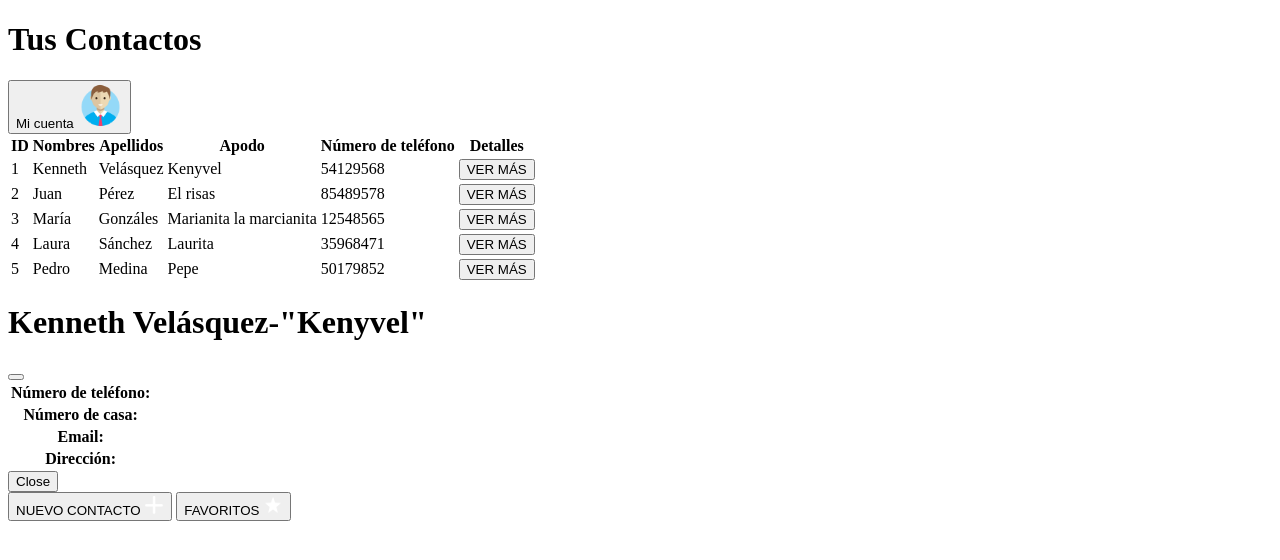
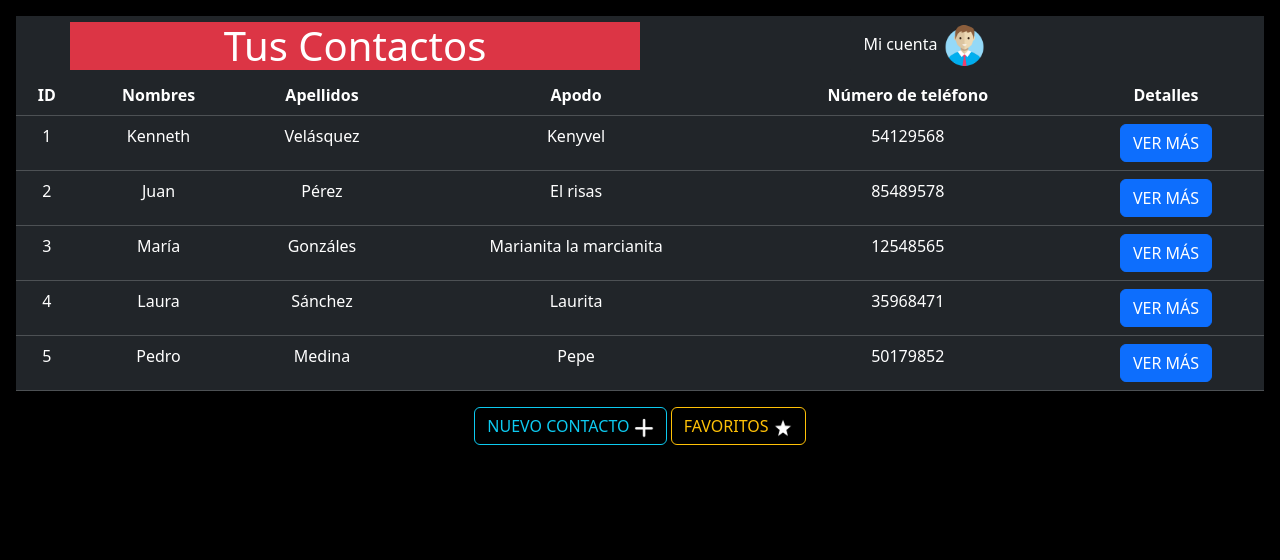
Before and after one commit to kvelasquez-2019504/AgendaWeb-PS-1, a plain HTML site: page assets/pages/contacto.html in a window 1280 px wide. Drawn offline with nearby package versions, Linux system fonts and the light colour scheme.

Commit message:
Se arreglo la falta de link del css y del bootsrap

```diff
--- a/assets/pages/contacto.html
+++ b/assets/pages/contacto.html
@@ -4,9 +4,10 @@
 <head>
     <meta charset="UTF-8">
     <meta name="viewport" content="width=device-width, initial-scale=1.0">
+    <link href="https://cdn.jsdelivr.net/npm/bootstrap@5.3.2/dist/css/bootstrap.min.css" rel="stylesheet" integrity="sha384-T3c6CoIi6uLrA9TneNEoa7RxnatzjcDSCmG1MXxSR1GAsXEV/Dwwykc2MPK8M2HN" crossorigin="anonymous">
+    <link rel="stylesheet" href="../styles/css-contacto.css">
     <title>Contacto</title>
 </head>
-
 <body class="bg-black">
     <div class="bg-dark m-3">
         <div class="container text-center">
```
